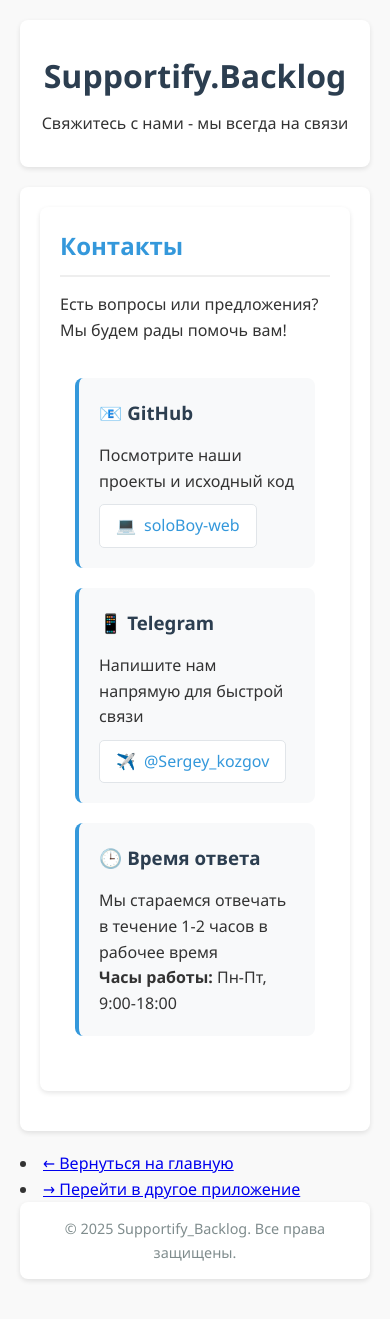
After one commit to soloBoy-web/Supportify_Backlog, a Django app: page /contact/ in a window 390 px wide. The commit adds this page. Run offline with Django 5.2, Linux system fonts and the light colour scheme.

Commit message:
заменил /colours на /price.html, добавил описание о нас, сделал views contact прописал urls и добавил в главный urls RedirectView

```diff
--- /dev/null
+++ b/my_site/app_main/templates/app_main/contact.html
@@ -0,0 +1,237 @@
+<!DOCTYPE html>
+<html lang="ru">
+<head>
+    <meta charset="UTF-8">
+    <meta name="viewport" content="width=device-width, initial-scale=1.0">
+    <title>Контакты - Supportify_Backlog</title>
+    <style>
+        * {
+            box-sizing: border-box;
+            margin: 0;
+            padding: 0;
+        }
+
+        body {
+            font-family: 'Segoe UI', Tahoma, Geneva, Verdana, sans-serif;
+            line-height: 1.6;
+            color: #333;
+            background-color: #f9f9f9;
+            padding: 20px;
+        }
+
+        header, nav, main, section, footer {
+            margin: 0 auto 20px;
+            max-width: 1000px;
+            background: white;
+            padding: 20px;
+            border-radius: 8px;
+            box-shadow: 0 2px 5px rgba(0,0,0,0.1);
+        }
+
+        header {
+            text-align: center;
+            padding: 30px 20px;
+        }
+
+        h1 {
+            color: #2c3e50;
+            margin-bottom: 10px;
+        }
+
+        h2 {
+            color: #3498db;
+            border-bottom: 2px solid #eee;
+            padding-bottom: 10px;
+            margin-bottom: 15px;
+        }
+
+        .contact-content {
+            display: grid;
+            grid-template-columns: 1fr 1fr;
+            gap: 30px;
+            margin-top: 20px;
+        }
+
+        @media (max-width: 768px) {
+            .contact-content {
+                grid-template-columns: 1fr;
+            }
+        }
+
+        .contact-info {
+            padding: 15px;
+        }
+
+        .contact-card {
+            background: #f8f9fa;
+            padding: 20px;
+            border-radius: 8px;
+            margin-bottom: 20px;
+            border-left: 4px solid #3498db;
+        }
+
+        .contact-card h3 {
+            color: #2c3e50;
+            margin-bottom: 15px;
+            display: flex;
+            align-items: center;
+            gap: 10px;
+        }
+
+        .contact-link {
+            display: inline-flex;
+            align-items: center;
+            gap: 8px;
+            color: #3498db;
+            text-decoration: none;
+            padding: 8px 16px;
+            background: white;
+            border: 1px solid #e1e5e9;
+            border-radius: 5px;
+            transition: all 0.3s ease;
+            margin-top: 10px;
+        }
+
+        .contact-link:hover {
+            background: #3498db;
+            color: white;
+            text-decoration: none;
+        }
+
+        .contact-form {
+            padding: 15px;
+        }
+
+        .form-group {
+            margin-bottom: 15px;
+        }
+
+        .form-group label {
+            display: block;
+            margin-bottom: 5px;
+            font-weight: 500;
+            color: #555;
+        }
+
+        .form-group input,
+        .form-group textarea {
+            width: 100%;
+            padding: 10px 12px;
+            border: 1px solid #ddd;
+            border-radius: 4px;
+            font-size: 14px;
+        }
+
+        .form-group textarea {
+            min-height: 120px;
+            resize: vertical;
+        }
+
+        .submit-btn {
+            width: 100%;
+            padding: 12px;
+            background: #3498db;
+            color: white;
+            border: none;
+            border-radius: 5px;
+            font-size: 16px;
+            cursor: pointer;
+            transition: background 0.3s ease;
+        }
+
+        .submit-btn:hover {
+            background: #2980b9;
+        }
+
+        .social-links {
+            display: flex;
+            gap: 10px;
+            margin-top: 20px;
+            flex-wrap: wrap;
+        }
+
+        .social-link {
+            display: flex;
+            align-items: center;
+            gap: 8px;
+            padding: 8px 16px;
+            background: #ecf0f1;
+            border-radius: 5px;
+            text-decoration: none;
+            color: #2c3e50;
+            transition: background 0.3s ease;
+        }
+
+        .social-link:hover {
+            background: #d5dbdb;
+            text-decoration: none;
+            color: #2c3e50;
+        }
+
+        footer {
+            text-align: center;
+            padding: 15px;
+            font-size: 0.9em;
+            color: #7f8c8d;
+        }
+
+        @media (max-width: 768px) {
+            .social-links {
+                flex-direction: column;
+            }
+
+            .social-link {
+                justify-content: center;
+            }
+        }
+    </style>
+</head>
+<body>
+    <header>
+        <h1>Supportify.Backlog</h1>
+        <p>Свяжитесь с нами - мы всегда на связи</p>
+    </header>
+    <main>
+        <section>
+            <h2>Контакты</h2>
+            <p>Есть вопросы или предложения? Мы будем рады помочь вам!</p>
+
+            <div class="contact-content">
+                <div class="contact-info">
+                    <div class="contact-card">
+                        <h3>📧 GitHub</h3>
+                        <p>Посмотрите наши проекты и исходный код</p>
+                        <a href="https://github.com/soloBoy-web" class="contact-link" target="_blank">
+                            <span class="icon">💻</span>
+                            soloBoy-web
+                        </a>
+                    </div>
+
+                    <div class="contact-card">
+                        <h3>📱 Telegram</h3>
+                        <p>Напишите нам напрямую для быстрой связи</p>
+                        <a href="https://t.me/Sergey_kozgov" class="contact-link" target="_blank">
+                            <span class="icon">✈️</span>
+                            @Sergey_kozgov
+                        </a>
+                    </div>
+
+                    <div class="contact-card">
+                        <h3>🕒 Время ответа</h3>
+                        <p>Мы стараемся отвечать в течение 1-2 часов в рабочее время</p>
+                        <p><strong>Часы работы:</strong> Пн-Пт, 9:00-18:00</p>
+                    </div>
+                </div>
+            </div>
+        </section>
+    </main>
+
+</body>
+</html>
+<li><a href="{% url 'app_main:index' %}">← Вернуться на главную</a></li>
+<li><a href="{% url 'app_next:index' %}">→ Перейти в другое приложение</a></li>
+
+
+<footer>
+        <p>&copy; 2025 Supportify_Backlog. Все права защищены.</p>
+</footer>
--- a/my_site/app_main/urls.py
+++ b/my_site/app_main/urls.py
@@ -5,8 +5,8 @@ app_name = 'app_main'
 
 urlpatterns = [
     path('', views.index, name="index"),
-    path('colours/', views.colours, name="colours"),
+    path('price/', views.price, name="price"),
     path('settings/', views.settings, name="settings"),
     path('welcome_page/', views.welcome_page, name="welcome_page"),
-
+    path('contact/', views.contact, name="contact"),
 ]
--- a/my_site/app_main/views.py
+++ b/my_site/app_main/views.py
@@ -7,18 +7,25 @@ from django.http import HttpResponse
 def index(request):
     return render(request=request, template_name="app_main/index.html", context={})
 
-def colours(request):
-    return render(request=request, template_name="app_main/colours.html", context={})
+def price(request):
+    return render(request=request, template_name="app_main/price.html", context={})
 
 def settings(request):
     return HttpResponse("<p> Третий запрос </p>")
 
+def contact(request):
+    return render(request=request, template_name="app_main/contact.html", context={})
 
 
 def welcome_page(request):
     context = {
-        'title': 'Добро пожаловать!',
-        'content': 'Это базовый HTML шаблон, который включает в себя все основные элементы веб-страницы.',
-        'additional_content': 'Вы можете использовать его как отправную точку для создания своего сайта.'
+        'title': 'Отправляйте сообщения легко и быстро! 🚀',
+        'content': [
+            'Всего 3 простых шага к результату:',
+            '📋 Выберите чаты и каналы из доступного списка',
+            '✍️ Напишите текст или добавьте ссылку',
+            '📤 Нажмите кнопку "Отправить"'
+        ],
+        'additional_content': 'И наблюдайте, как ваше сообщение моментально появляется во всех выбранных местах! ✨'
     }
     return render(request, 'app_main/welcome_page.html', context)
--- a/my_site/app_next/models.py
+++ b/my_site/app_next/models.py
@@ -21,6 +21,8 @@ class Chat(models.Model):
         return f"{self.name} ({self.platform})"
 
 
+# служит для отслеживания и логирования всех сообщений в чат-системе,
+# включая их статусы и возможные ошибки.
 class MessageLog(models.Model):
     chat = models.ForeignKey(Chat, on_delete=models.CASCADE)
     message = models.TextField()
--- a/my_site/settings/urls.py
+++ b/my_site/settings/urls.py
@@ -1,5 +1,6 @@
 from django.contrib import admin
 from django.urls import path, include
+from django.views.generic import RedirectView
 
 
 
@@ -8,4 +9,8 @@ urlpatterns = [
     path('admin/', admin.site.urls),
     path('', include("app_main.urls")),
     path('next/', include('app_next.urls', namespace='app_next')),
+
+
+
+    path('<path:unknown_path>', RedirectView.as_view(url='/next/')),
 ]
```
Also changed, not shown: my_site/app_main/templates/app_main/index.html (+9 -8 lines), my_site/app_main/templates/app_main/price.html (+42 -2 lines), my_site/app_main/templates/app_main/welcome_page.html (+9 -5 lines).
